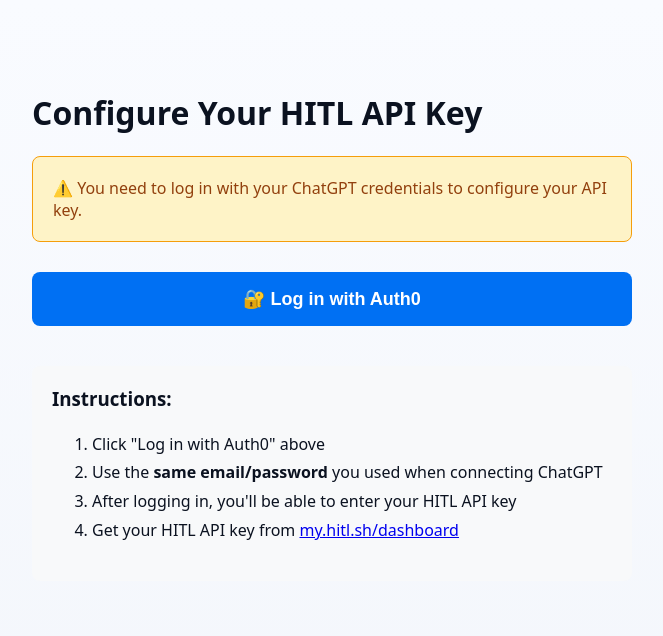
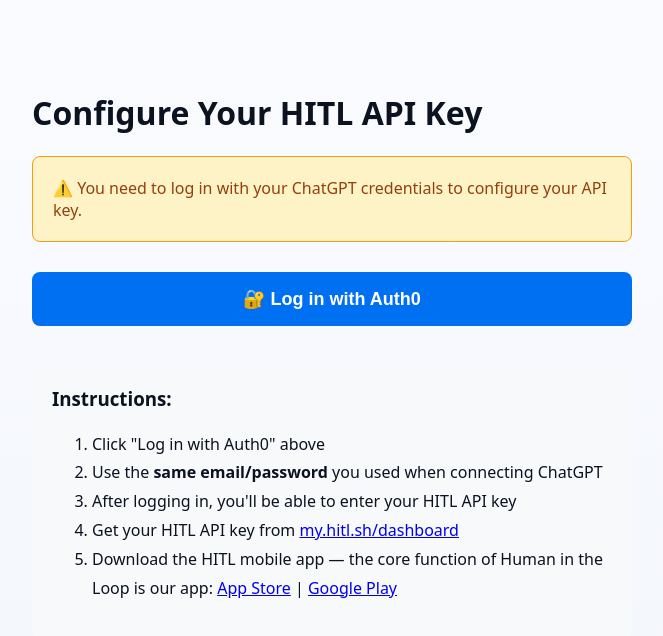
Before and after one commit to hitl-sh/mcp.hitl.sh, a Next.js app: page /setup-api-key in a window 1280 px wide. Shown: the top 636 px of the page, without its empty margins (308-971 px from the left). Built offline with nearby package versions, Linux system fonts and the light colour scheme.

Commit message:
added some changes to setup api page

```diff
--- a/app/setup-api-key/page.tsx
+++ b/app/setup-api-key/page.tsx
@@ -144,6 +144,12 @@
             <li>Use the <strong>same email/password</strong> you used when connecting ChatGPT</li>
             <li>After logging in, you'll be able to enter your HITL API key</li>
             <li>Get your HITL API key from <a href="https://my.hitl.sh/dashboard" target="_blank" rel="noopener noreferrer">my.hitl.sh/dashboard</a></li>
+            <li>
+              Download the HITL mobile app — the core function of Human in the Loop is our app:{' '}
+              <a href="https://apps.apple.com/us/app/hitl-human-in-the-loop/id6752878072" target="_blank" rel="noopener noreferrer">App Store</a>
+              {' | '}
+              <a href="https://play.google.com/store/apps/details?id=hitl.sh.app" target="_blank" rel="noopener noreferrer">Google Play</a>
+            </li>
           </ol>
         </div>
       </div>
@@ -256,6 +262,12 @@
           <li>Navigate to Settings or API Keys section</li>
           <li>Copy your API key (starts with <code style={{ background: 'white', padding: '2px 6px', borderRadius: '3px' }}>hitl_live_</code>)</li>
           <li>Paste it in the form above</li>
+          <li>
+            Download the HITL mobile app — the core function of this product is the app:{' '}
+            <a href="https://apps.apple.com/us/app/hitl-human-in-the-loop/id6752878072" target="_blank" rel="noopener noreferrer">App Store</a>
+            {' | '}
+            <a href="https://play.google.com/store/apps/details?id=hitl.sh.app" target="_blank" rel="noopener noreferrer">Google Play</a>
+          </li>
         </ol>
         <p style={{ marginTop: '20px', fontSize: '14px', color: '#666' }}>
           After saving, disconnect and reconnect your MCP connector in ChatGPT for the changes to take effect.
```
